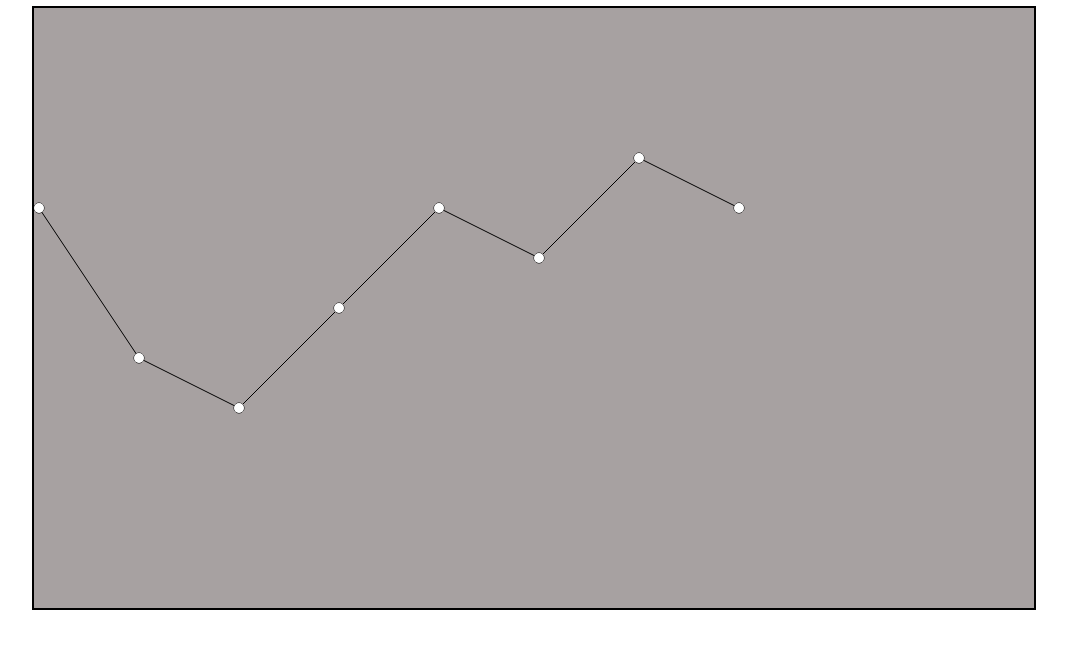
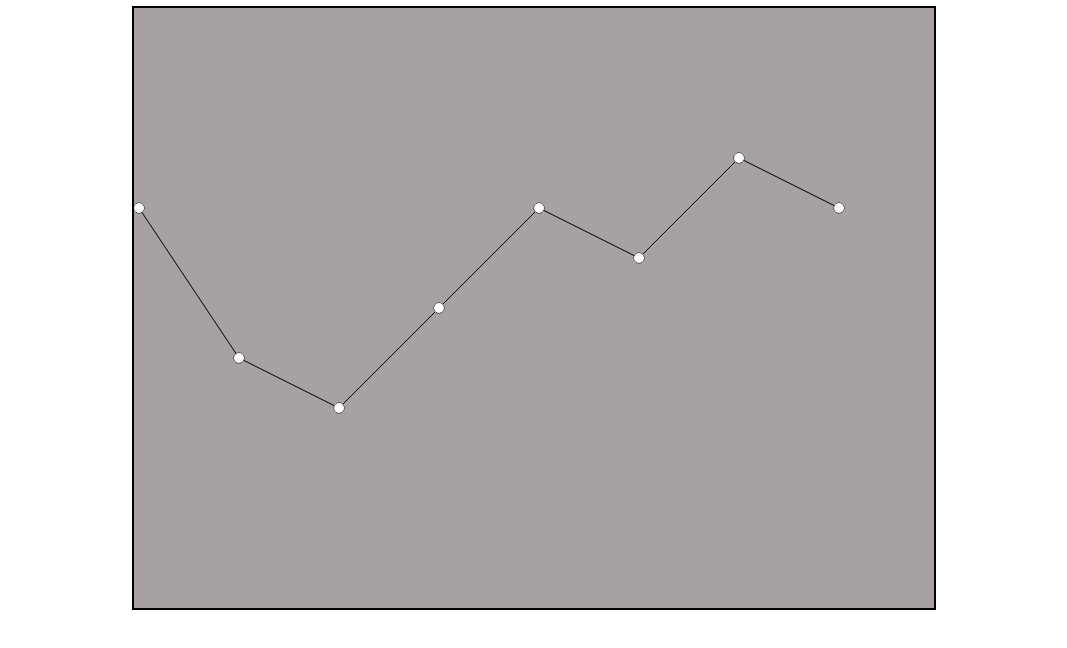
Before and after one commit to AlexeyMazheykin/chart, a plain HTML site: page index.html in a window 1280 px wide. Shown: the whole page, without its empty margins (106-1173 px from the left). Drawn offline with Linux system fonts and the light colour scheme.

Commit message:
rezol fixed

```diff
--- a/index.html
+++ b/index.html
@@ -15,7 +15,7 @@
   </head>
 
   <body>
-    <canvas id="canvas" width="1000" height="600"></canvas>
+    <canvas id="canvas" width="800" height="600"></canvas>
     <script>
       const canvas = document.getElementById("canvas");
       const context = canvas.getContext("2d");
```
